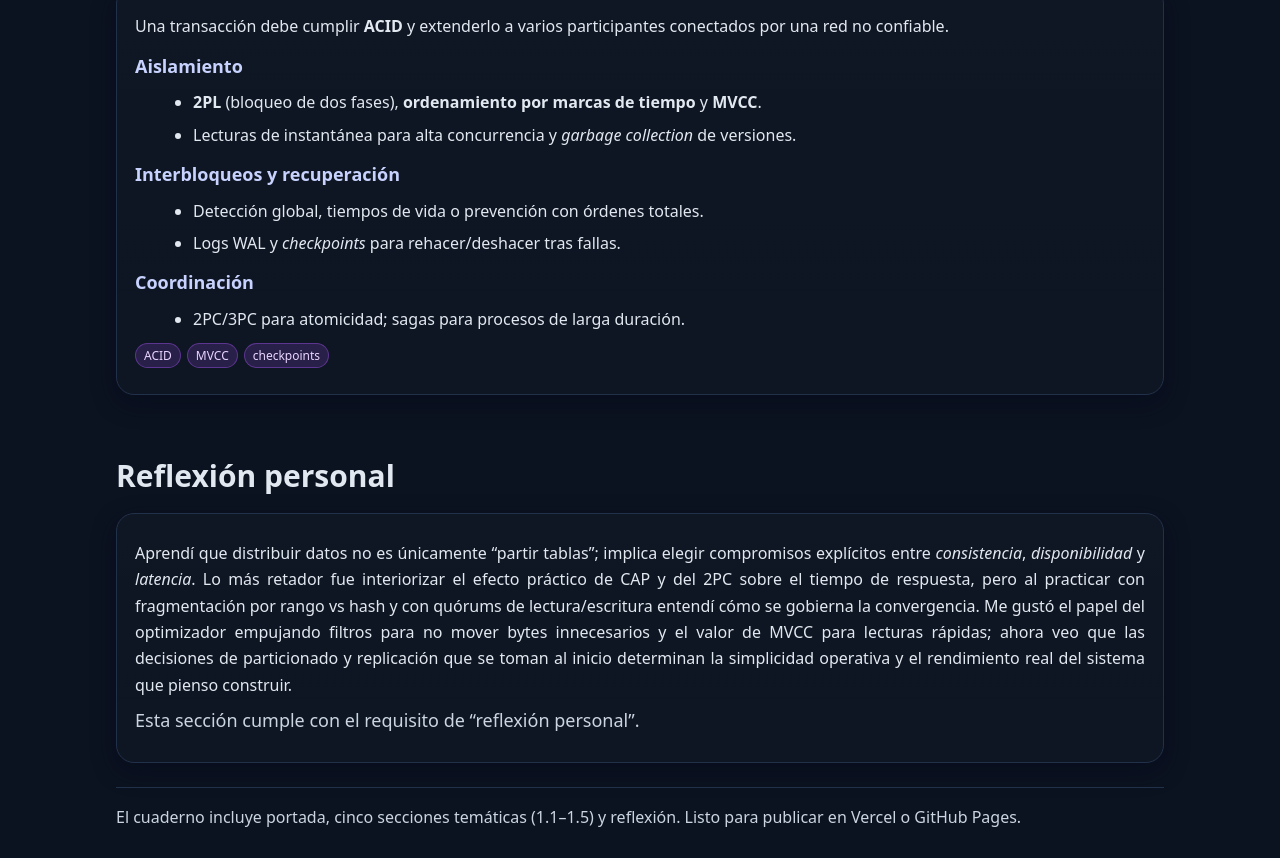
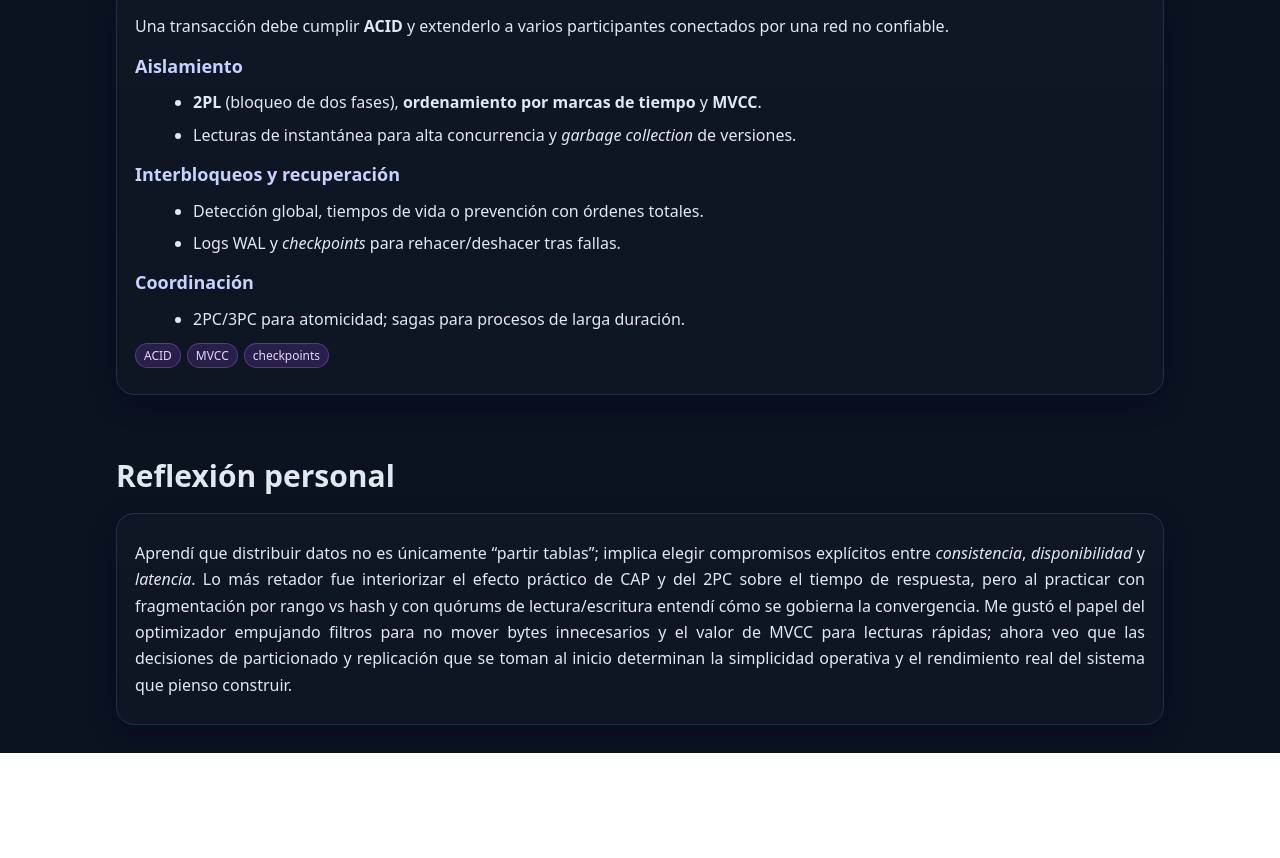
Before and after one commit to Antonio531/Antonio-Topicos, a plain HTML site: page index.html in a window 1280 px wide. Shown: the part 3197-4055 px from the top of the page. After the commit the page ends 3950 px from the top, so only its background shows below. Drawn offline with Linux system fonts and the light colour scheme.

Commit message:
Update index.html

```diff
--- a/index.html
+++ b/index.html
@@ -234,9 +234,9 @@
     <h2>Reflexión personal</h2>
     <div class="card">
       <p>Aprendí que distribuir datos no es únicamente “partir tablas”; implica elegir compromisos explícitos entre <em>consistencia</em>, <em>disponibilidad</em> y <em>latencia</em>. Lo más retador fue interiorizar el efecto práctico de CAP y del 2PC sobre el tiempo de respuesta, pero al practicar con fragmentación por rango vs hash y con quórums de lectura/escritura entendí cómo se gobierna la convergencia. Me gustó el papel del optimizador empujando filtros para no mover bytes innecesarios y el valor de MVCC para lecturas rápidas; ahora veo que las decisiones de particionado y replicación que se toman al inicio determinan la simplicidad operativa y el rendimiento real del sistema que pienso construir.</p>
-      <p class="sub">Esta sección cumple con el requisito de “reflexión personal”.</p>
+
     </div>
-    <div class="footer">El cuaderno incluye portada, cinco secciones temáticas (1.1–1.5) y reflexión. Listo para publicar en Vercel o GitHub Pages.</div>
+
   </section>
 
 </main>
```
